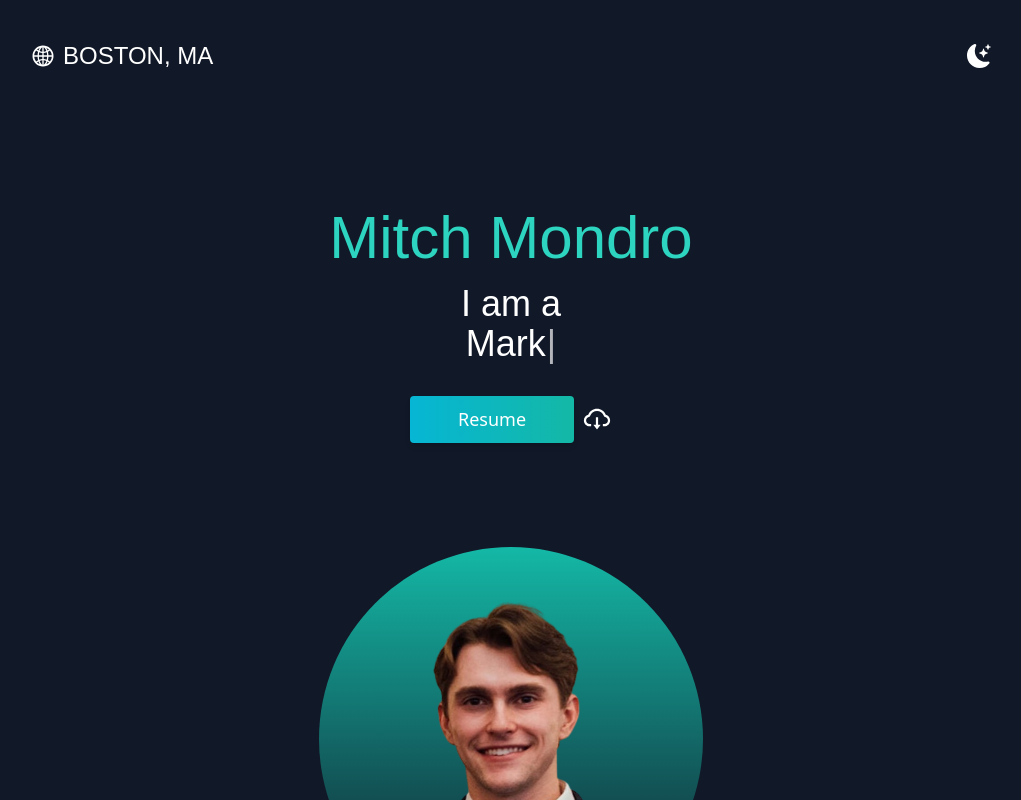
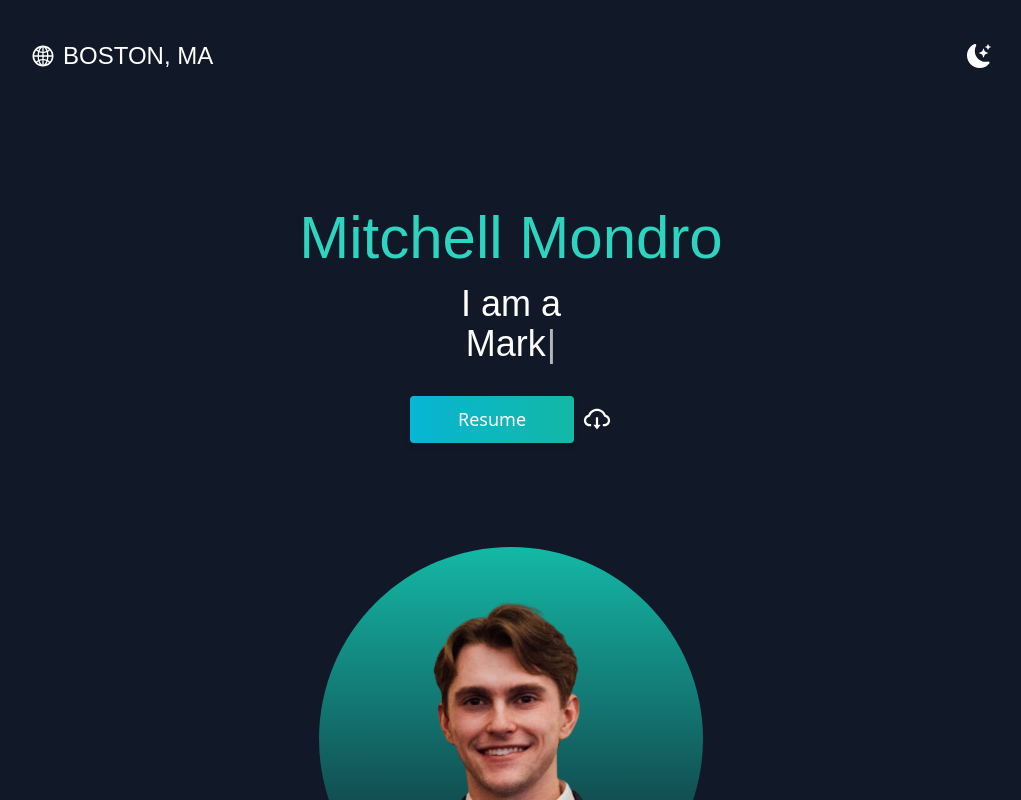
Before and after one commit to mmondro/nextjs-blog, a Next.js app: page / in a window 1280 px wide. Shown: the top 800 px of the page, without its empty margins (129-1150 px from the left). Built offline with nearby package versions, Linux system fonts and the light colour scheme.

Commit message:
Change Name

```diff
--- a/pages/index.js
+++ b/pages/index.js
@@ -51,7 +51,7 @@ export default function Home() {
           </nav>
           <div className="text-center p=10 py-10">
             <h2 className="text-5xl py-2 text-teal-600 font-medium dark:text-teal-400 md:text-6xl">
-              Mitch Mondro
+              Mitchell Mondro
             </h2>
 
             <h3 className="text-2xl py-2 dark:text-white md:text-4xl">
```
